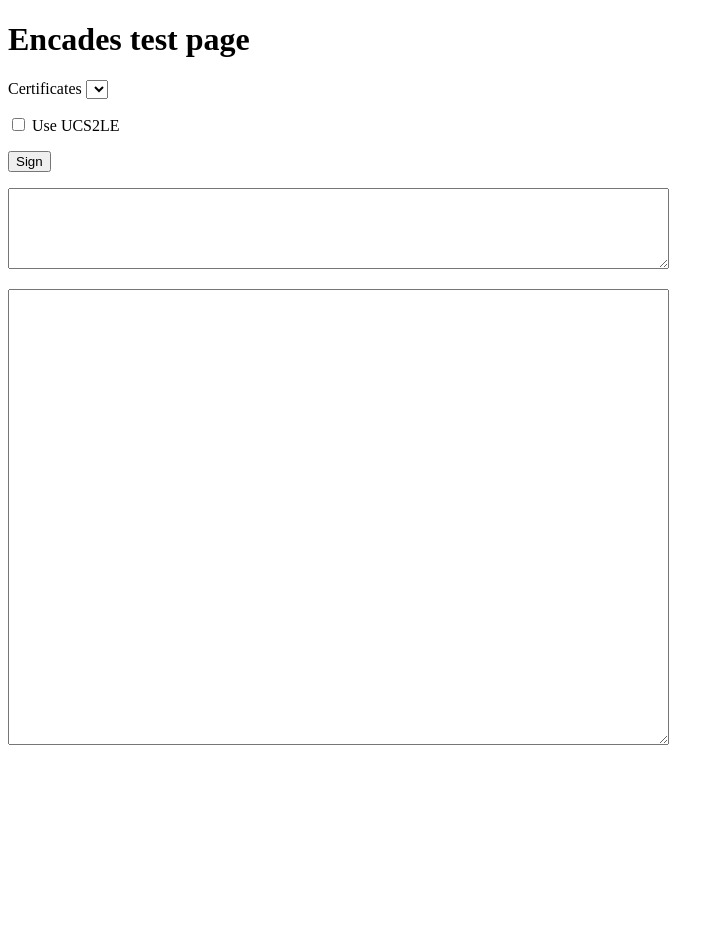
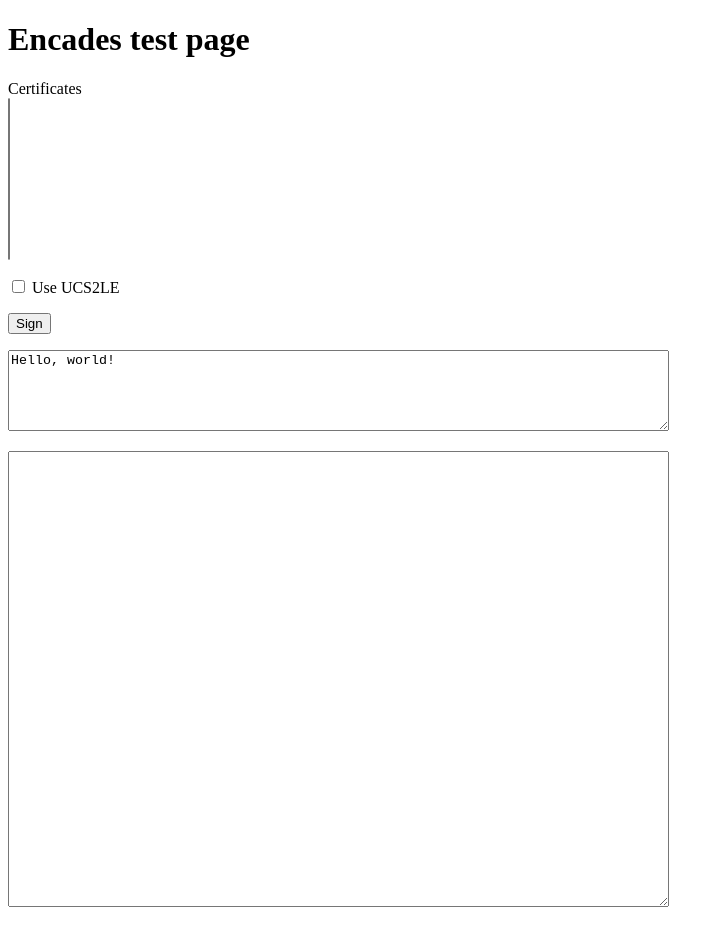
Before and after one commit to FallenMireq/encades, a website: page src/index.html in a window 1280 px wide. Shown: the whole page, without its empty margins (0-724 px from the left). Before the commit the page ends 800 px from the top, so only its background shows below. Drawn offline with Linux system fonts and the light colour scheme.

Commit message:
some UI for debug...

```diff
--- a/src/index.html
+++ b/src/index.html
@@ -6,8 +6,8 @@
 <body>
     <h1>Encades test page</h1>
     <p>
-        <label for="certificates">Certificates</label>
-        <select id="certificates"></select>
+        <label for="certificates">Certificates</label><br />
+        <select id="certificates" size="10"></select>
     </p>
     <p>
         <label for="ucs2le">
@@ -19,7 +19,7 @@
         <button id="dosign">Sign</button>
     </p>
     <p>
-        <textarea id="text" rows="5" cols="80"></textarea>
+        <textarea id="text" rows="5" cols="80">Hello, world!</textarea>
     </p>
     <p>
         <textarea id="result" rows="30" cols="80" readonly></textarea>
```
